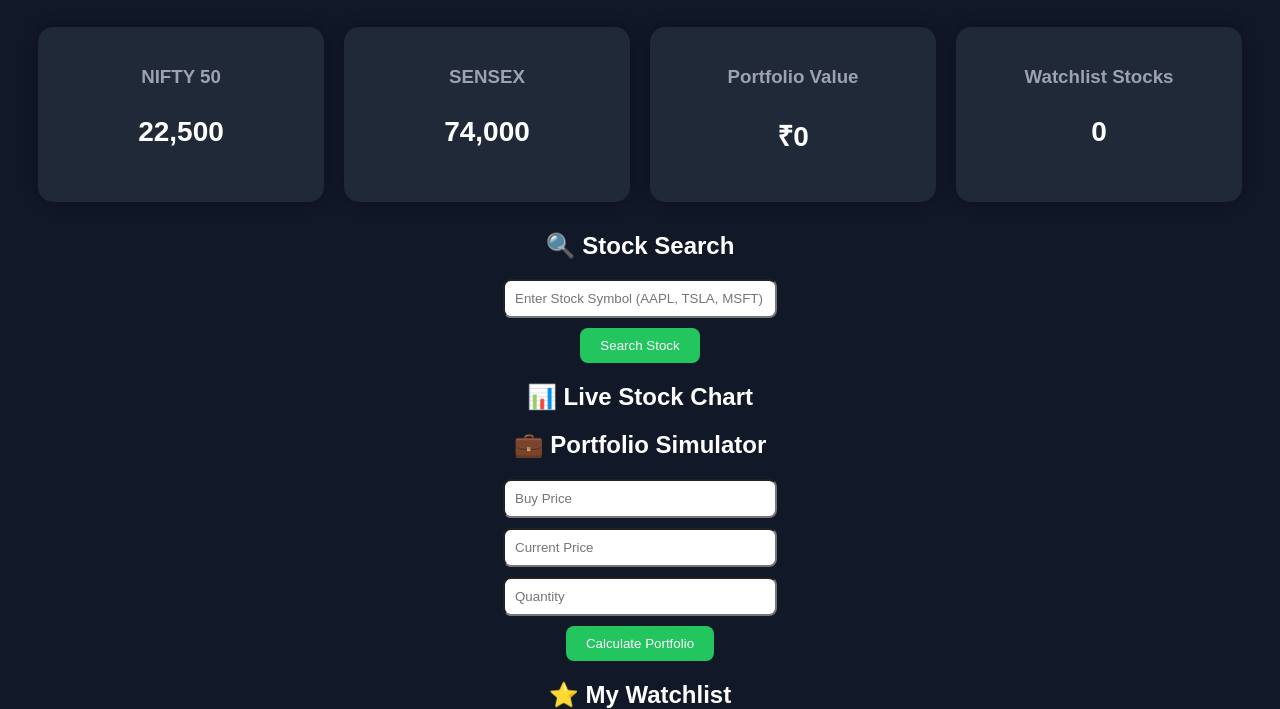
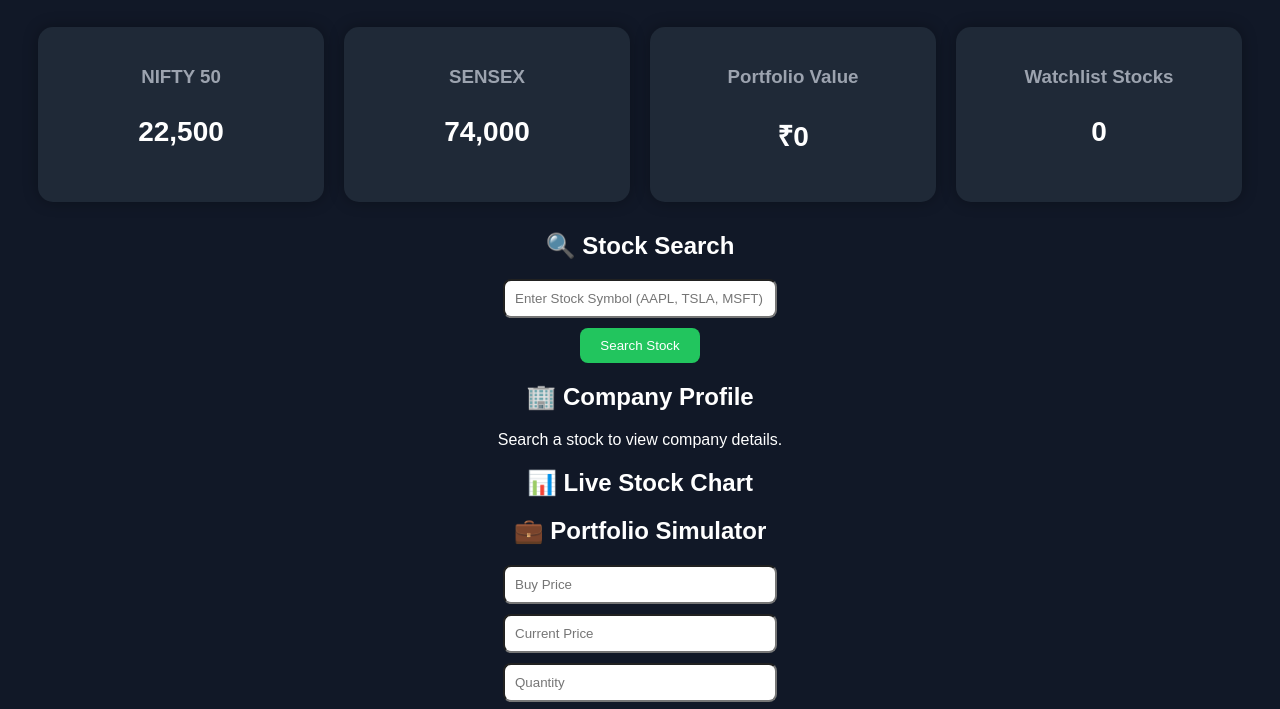
Before and after one commit to shravanighag055-dev/trademind-ai, a plain HTML site: page index.html in a window 1280 px wide. Shown: the part 89-798 px from the top of the page. Drawn offline with Linux system fonts and the light colour scheme; a script that the page names is missing.

Commit message:
Update index.html

```diff
--- a/index.html
+++ b/index.html
@@ -70,6 +70,18 @@
 <!-- STOCK CHART -->
 
 <section class="card">
+
+  <section class="card">
+
+<h2>🏢 Company Profile</h2>
+
+<div id="companyProfile">
+
+<p>Search a stock to view company details.</p>
+
+</div>
+
+</section>
 
 <h2>📊 Live Stock Chart</h2>
 
```
